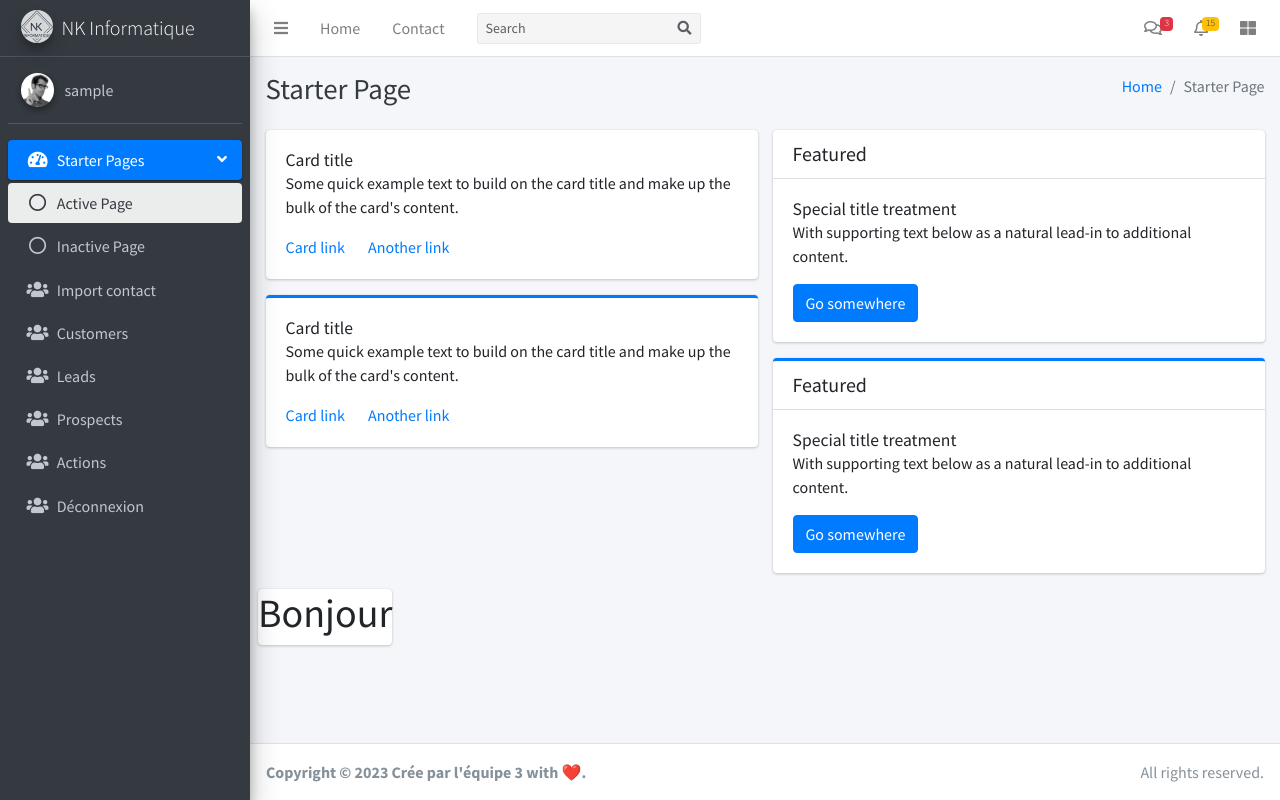
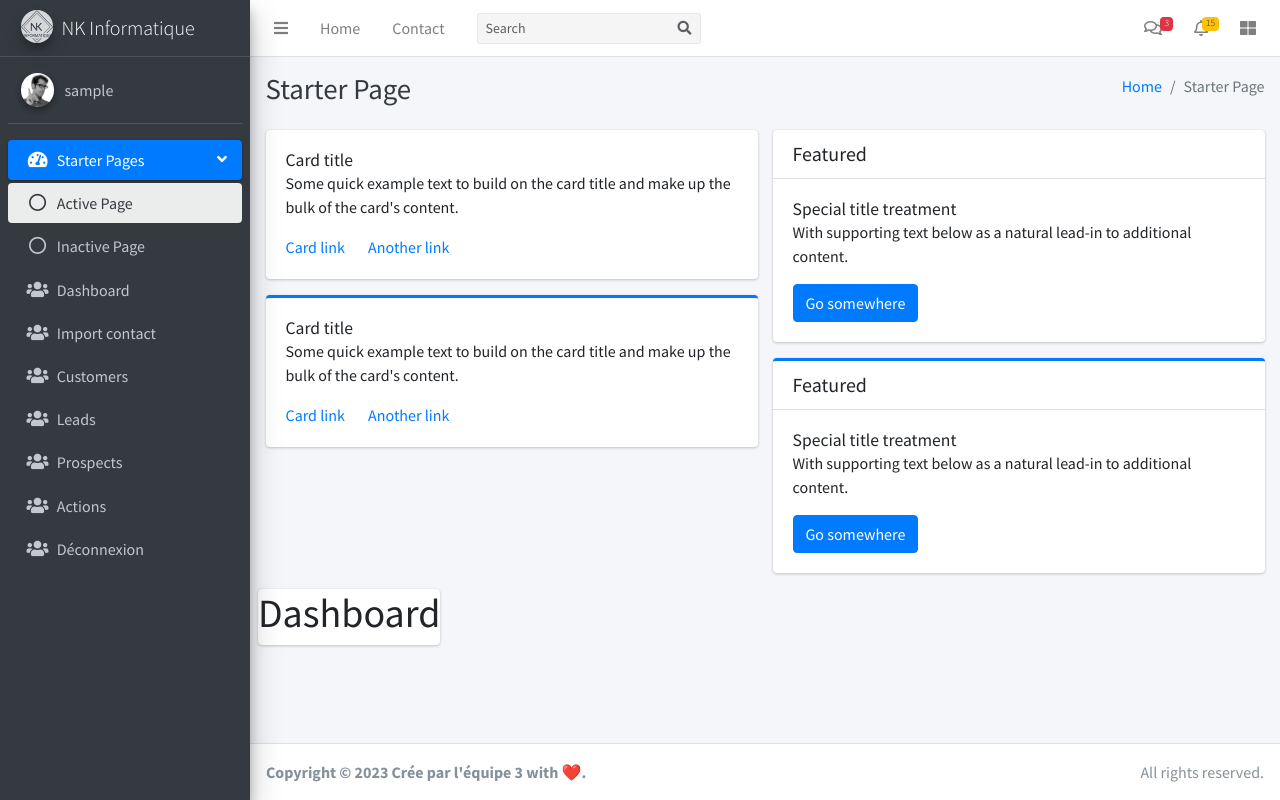
Before and after one commit to EwenBALOUIN/2023-Workshop, a Django app: page / in a window 1280 px wide. Run offline with Django 4.2, Linux system fonts and the light colour scheme; the visitor is signed in with stand-in values (Sample User, id 1); some libraries are stand-ins or nearby versions.

Commit message:
✨ replace home by dashboard

```diff
--- a/nkworkshop/crm/templates/home.html
+++ b/nkworkshop/crm/templates/dashboard.html
@@ -1,5 +1,5 @@
 {% extends 'base.html' %}
 {% load static %}
 {% block content %}
-    <h1>Bonjour</h1>
+    <h1>Dashboard</h1>
 {% endblock %}
--- a/nkworkshop/crm/urls.py
+++ b/nkworkshop/crm/urls.py
@@ -1,5 +1,4 @@
 from django.urls import path, include
-from .viewers.home import HomeView
 from . import views
 from django.contrib.auth.decorators import login_required
 from django.views.generic.base import RedirectView
@@ -8,11 +7,12 @@ from .routes import customer_route as customer_route
 from .routes import lead_route as lead_route
 from .routes import prospect_route as prospect_route
 from .routes import action_route as action_route
+from .viewers import dashboard_view
 
 
 
 urlpatterns = [
-    path('', login_required(HomeView.as_view()), name='home'),
+    path('', dashboard_view.dashboard, name='dashboard'),
     path('upload/', views.upload, name='upload'),
     path('download/', views.download, name='download'),
     re_path('.*login/', views.logincrm, name='login'),
@@ -21,37 +21,5 @@ urlpatterns = [
     path('', include(customer_route)),
     path('', include(lead_route)),
     path('', include(prospect_route)),
-    path('', include(action_route)),
-    # # Customer
-    # path('customer/', customer_view.customer_list, name='customer_list'),
-    # path('customer/<int:pk>/', customer_view.customer_detail, name='customer_detail'),
-    # path('customer/create/', customer_view.customer_create, name='customer_create'),
-    # path('customer/edit/<int:pk>', customer_view.customer_edit, name='customer_edit'),
-    # path('customer/delete/<int:pk>', customer_view.customer_delete, name='customer_delete'),
-    # # Lead
-    # path('lead/', lead_view.lead_list, name='lead_list'),
-    # path('lead/<int:pk>/', lead_view.lead_detail, name='lead_detail'),
-    # path('lead/create/', lead_view.lead_create, name='lead_create'),
-    # path('lead/edit/<int:pk>', lead_view.lead_edit, name='lead_edit'),
-    # path('lead/delete/<int:pk>', lead_view.lead_delete, name='lead_delete'),
-    # # Prospect
-    # path('prospect/', prospect_view.prospect_list, name='prospect_list'),
-    # path('prospect/<int:pk>/', prospect_view.prospect_detail, name='prospect_detail'),
-    # path('prospect/create/', prospect_view.prospect_create, name='prospect_create'),
-    # path('prospect/edit/<int:pk>', prospect_view.prospect_edit, name='prospect_edit'),
-    # path('prospect/delete/<int:pk>', prospect_view.prospect_delete, name='prospect_delete'),
-    # # User
-    # # path('user/', customer_view.user_list, name='user_list'),
-    # # path('user/<int:pk>/', customer_view.user_detail, name='user_detail'),
-    # # path('user/create/', customer_view.user_create, name='user_create'),
-    # # path('user/edit/<int:pk>', customer_view.user_edit, name='user_edit'),
-    # # path('user/delete/<int:pk>', customer_view.user_delete, name='user_delete'),
-    # # Action
-    # path('action/', action_view.action_list, name='action_list'),
-    # path('action/<int:pk>/', action_view.action_detail, name='action_detail'),
-    # path('action/create/', action_view.action_create, name='action_create'),
-    # path('action/edit/<int:pk>', action_view.action_edit, name='action_edit'),
-    # path('action/delete/<int:pk>', action_view.action_delete, name='action_delete'),
-
-
+    path('', include(action_route))
 ]
--- a/nkworkshop/crm/viewers/__init__.py
+++ /dev/null
@@ -1,6 +0,0 @@
-
-from .home import HomeView
-
-__all__ = [
-    'HomeView',
-]
--- /dev/null
+++ b/nkworkshop/crm/viewers/dashboard_view.py
@@ -0,0 +1,4 @@
+from django.shortcuts import render
+
+def dashboard(request):
+    return render(request, 'dashboard.html')
--- a/nkworkshop/crm/viewers/home.py
+++ /dev/null
@@ -1,5 +0,0 @@
-from django.views.generic import TemplateView
-
-
-class HomeView(TemplateView):
-    template_name = 'home.html'
--- a/nkworkshop/nkworkshop/urls.py
+++ b/nkworkshop/nkworkshop/urls.py
@@ -1,18 +1,3 @@
-"""nkworkshop URL Configuration
-
-The `urlpatterns` list routes URLs to views. For more information please see:
-    https://docs.djangoproject.com/en/4.1/topics/http/urls/
-Examples:
-Function views
-    1. Add an import:  from my_app import views
-    2. Add a URL to urlpatterns:  path('', views.home, name='home')
-Class-based views
-    1. Add an import:  from other_app.views import Home
-    2. Add a URL to urlpatterns:  path('', Home.as_view(), name='home')
-Including another URLconf
-    1. Import the include() function: from django.urls import include, path
-    2. Add a URL to urlpatterns:  path('blog/', include('blog.urls'))
-"""
 from django.contrib import admin
 from django.urls import path, include
 
--- a/nkworkshop/templates/base.html
+++ b/nkworkshop/templates/base.html
@@ -195,6 +195,14 @@ scratch. This page gets rid of all links and provides the needed markup only.
                 </ul>
             </li>
             <li class="nav-item">
+                <a href="{% url 'dashboard' %}" class="nav-link">
+                <i class="nav-icon fas fa-users"></i>
+                <p>
+                    Dashboard
+                </p>
+                </a>
+            </li>
+            <li class="nav-item">
                 <a href="{% url 'upload' %}" class="nav-link">
                 <i class="nav-icon fas fa-users"></i>
                 <p>
```
